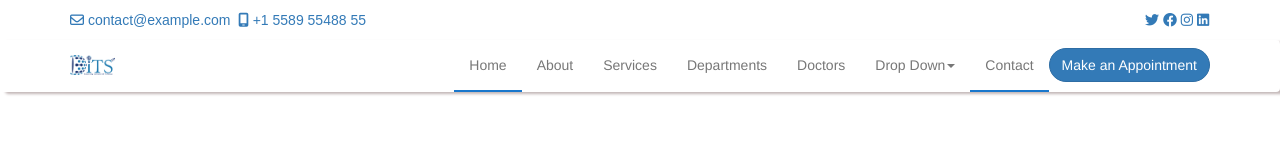
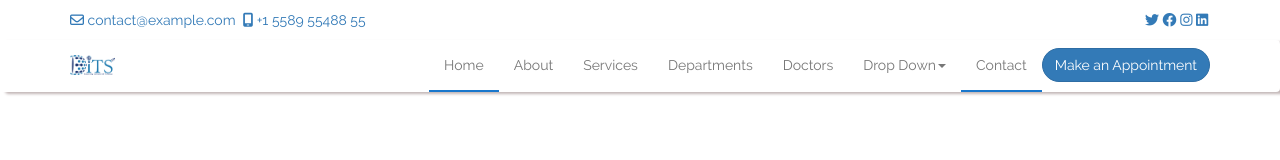
Before and after one commit to mridulthakur009/DITS-Home-Page, a plain HTML site: page index.html in a window 1280 px wide. Drawn offline with Linux system fonts and the light colour scheme.

Commit message:
Update stylesheet.css

```diff
--- a/CSS/stylesheet.css
+++ b/CSS/stylesheet.css
@@ -2,6 +2,7 @@
     margin: 0;
     padding: 0;
     box-sizing: border-box;
+    font-family: ralewayregular;
 }
 
 /* Top Navbar */
```
